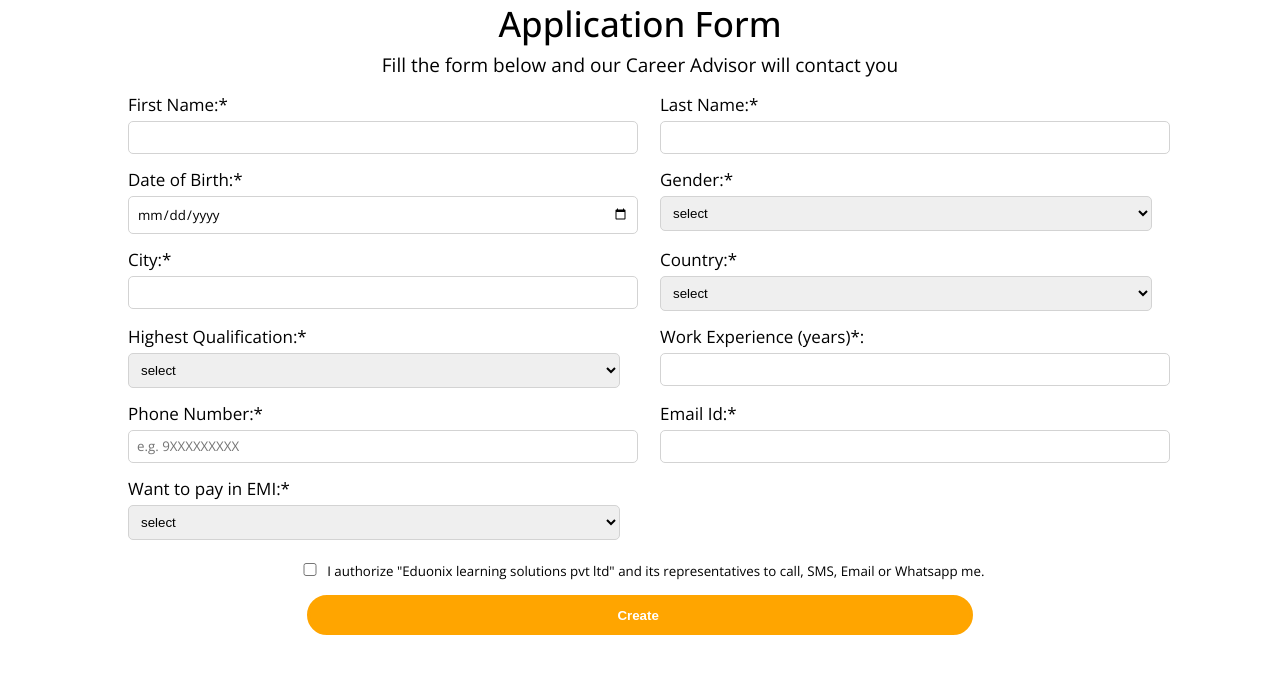
After one commit to M0GAMB0/Application_Form-with-phpMYSQL-connection, a PHP site: page /index.php in a window 1280 px wide. The commit adds this page. Shown: the top 674 px of the page. Run offline with PHP 8.4, Linux system fonts and the light colour scheme; data that the repository does not hold is empty.

Commit message:
Application Form with phpmysql connection

```diff
--- /dev/null
+++ b/connect.php
@@ -0,0 +1,10 @@
+<?php
+$conn = mysqli_connect('localhost','root','','task_1');
+if($conn){
+    // echo "Connection Succsssfull!!!";
+}
+else{
+    echo "Connection Failed".mysqli_connect_error();
+}
+
+?>
--- /dev/null
+++ b/index.php
@@ -0,0 +1,156 @@
+<?php
+include('connect.php');
+$query="SELECT * FROM users";
+$res=mysqli_query($conn,$query);
+if($res){
+  $users=mysqli_fetch_all($res, MYSQLI_ASSOC);
+}
+else{
+  echo "Table fetch failed";
+}
+?>
+<!DOCTYPE html>
+<html lang="en">
+  <head>
+    <meta charset="UTF-8" />
+    <meta name="viewport" content="width=device-width, initial-scale=1.0" />
+    <title>Task_1</title>
+    <link href="style.css" rel="stylesheet" />
+  </head>
+  <body>
+    <div class="header">Application Form</div>
+    <div class="sub-header">
+      Fill the form below and our Career Advisor will contact you
+    </div>
+    <form
+      action="target.php"
+      method="POST"
+      id="form-elements"
+      onsubmit="return onSubmit()"
+    >
+    <input type="hidden" name="user_id" id="userId" value="<?php echo isset($_GET['edit']) ? $users[$_GET['edit']]['id'] : '-1';?>">
+      <div class="inputs">
+        <label for="fname">First Name:*</label>
+        <input
+          type="text"
+          name="fname"
+          id="fname"
+          onkeyup="nameValidation(fname)"
+          value="<?php echo isset($_GET['edit'])?$users[$_GET['edit']]['firstName'] : '';?>"
+        />
+        <span  style="color:red"><?php if(isset($_GET['fnameerr'])){echo $_GET['fnameerr'];} ?></span>
+      </div>
+      <div class="inputs">
+        <label for="lname">Last Name:*</label>
+        <input
+          type="text"
+          name="lname"
+          id="lname"
+          onkeyup="nameValidation(lname)"
+          value="<?php echo isset($_GET['edit'])?$users[$_GET['edit']]['lastName']:'';?>"
+        />
+         <span  style="color:red"><?php if(isset($_GET['lnameerr'])){echo $_GET['lnameerr'];} ?></span>
+      </div>
+      <div class="inputs">
+        <label for="date">Date of Birth:*</label>
+        <input type="date" name="date" id="date" max="2012-12-31" min="1980-01-01" value="<?php echo isset($_GET['edit'])?$users[$_GET['edit']]['dob']:'';?>"/>
+         <span  style="color:red"><?php if(isset($_GET['doberr'])) {echo $_GET['doberr']; }?></span>
+      </div>
+      <div class="inputs">
+        <label for="gender">Gender:*</label>
+        <select id="gender" name="gender" value="<?php echo isset($_GET['edit'])?$users[$_GET['edit']]['gender']:'';?>">
+          <option disabled selected value="">select</option>
+          <option value="Male" <?php if(isset($_GET['edit']) && $users[$_GET['edit']]['gender']==='Male') echo 'selected'; ?>>Male</option>
+          <option value="Female" <?php if(isset($_GET['edit']) && $users[$_GET['edit']]['gender']==='Female') echo 'selected'; ?>>Female</option>
+        </select>
+         <span  style="color:red"><?php if(isset($_GET['gendererr'])){echo $_GET['gendererr'];} ?></span>
+      </div>
+      <div class="inputs">
+        <label for="city">City:*</label>
+
+        <input type="text" id="city" name="city"  onkeyup="nameValidation(city)" value="<?php echo isset($_GET['edit'])?$users[$_GET['edit']]['city']:'';?>"/>
+         <span  style="color:red"><?php if(isset($_GET['cityerr'])){echo $_GET['cityerr'];} ?></span>
+      </div>
+      <div class="inputs">
+        <label for="country">Country:*</label>
+
+        <select id="country"  name="country" value="<?php echo isset($_GET['edit'])?$users[$_GET['edit']]['country']:'';?>">
+          <option disabled selected value="">select</option>
+          <option value="India" <?php if(isset($_GET['edit']) && $users[$_GET['edit']]['country']==='India') echo 'selected'; ?>>India</option>
+          <option value="China"  <?php if(isset($_GET['edit']) && $users[$_GET['edit']]['country']==='China') echo 'selected'; ?>>China</option>
+          <option value="Taiwan"  <?php if(isset($_GET['edit']) && $users[$_GET['edit']]['country']==='Taiwan') echo 'selected'; ?>>Taiwan</option>
+          <option value="Japan"  <?php if(isset($_GET['edit']) && $users[$_GET['edit']]['country']==='Japan') echo 'selected'; ?>>Japan</option>
+          <option value="Nepal"  <?php if(isset($_GET['edit']) && $users[$_GET['edit']]['country']==='Nepal') echo 'selected'; ?>>Nepal</option>
+        </select>
+         <span  style="color:red"><?php if(isset($_GET['countryerr'])){echo $_GET['countryerr'];} ?></span>
+      </div>
+      <div class="inputs">
+        <label for="qualification">Highest Qualification:*</label>
+        <select id="qualification" name="qualification" value="<?php echo isset($_GET['edit'])?$users[$_GET['edit']]['qualification']:'';?>">
+          <option disabled selected value="">select</option>
+          <option value="Bachelor"  <?php if(isset($_GET['edit']) && $users[$_GET['edit']]['qualification']==='Bachelor') echo 'selected'; ?>>Bachelor's</option>
+          <option value="Masters"  <?php if(isset($_GET['edit']) && $users[$_GET['edit']]['qualification']==='Masters') echo 'selected'; ?>>Master's</option>
+          <option value="Diploma"  <?php if(isset($_GET['edit']) && $users[$_GET['edit']]['qualification']==='Diploma') echo 'selected'; ?>>Diploma</option>
+          <option value="Other"  <?php if(isset($_GET['edit']) && $users[$_GET['edit']]['qualification']==='Other') echo 'selected'; ?>>Other</option>
+        </select>
+         <span  style="color:red"><?php if(isset($_GET['qualificationerr'])){echo $_GET['qualificationerr'];} ?></span>
+      </div>
+      <div class="inputs">
+        <label for="exp">Work Experience (years)*:</label>
+        <input
+          class="abinput"
+          id="exp"
+          type="number"
+          name="exp"
+          onkeyup="expNumber()"
+          value="<?php echo isset($_GET['edit'])?$users[$_GET['edit']]['workExp']:'';?>"
+        />
+         <span  style="color:red"><?php if(isset($_GET['workExperr'])){echo $_GET['workExperr'];} ?></span>
+      </div>
+      <div class="inputs">
+        <label for="phone">Phone Number:*</label>
+        <input
+          name="phone"
+          type="tel"
+          id="phone"
+          placeholder="e.g. 9XXXXXXXXX"
+          onkeyup="phoneValidation()"
+          value="<?php echo isset($_GET['edit'])?$users[$_GET['edit']]['phNo']:'';?>"
+        />
+         <span  style="color:red"><?php if(isset($_GET['mobileerr'])){echo $_GET['mobileerr'];} ?></span>
+      </div>
+      <div class="inputs">
+        <label for="email">Email Id:*</label>
+        <input id="email" type="email" name="email" onkeyup="validateEmail()" value="<?php echo isset($_GET['edit'])?$users[$_GET['edit']]['emailID']:'';?>"/>
+        <span id="emailWarning" style="color:red"></span>
+        <span  style="color:red"><?php if(isset($_GET['emailerr'])){echo $_GET['emailerr'];} ?></span>
+      </div>
+      <div class="inputs">
+        <label for="emi">Want to pay in EMI:*</label>
+        <select id="emi" name="emi" value="<?php echo isset($_GET['edit'])?$users[$_GET['edit']]['emi']:'';?>">
+          <option disabled selected value="">select</option>
+          <option value="3"  <?php if(isset($_GET['edit']) && $users[$_GET['edit']]['emi']==='3') echo 'selected'; ?>>3 months</option>
+          <option value="6"  <?php if(isset($_GET['edit']) && $users[$_GET['edit']]['emi']==='6') echo 'selected'; ?>>6 months</option>
+          <option value="12"  <?php if(isset($_GET['edit']) && $users[$_GET['edit']]['emi']==='12') echo 'selected'; ?>>12 months</option>
+        </select>
+        <span  style="color:red"><?php if(isset($_GET['emierr'])){echo $_GET['emierr'];} ?></span>
+      </div>
+      <div class="inputs terms">
+        <input
+          type="checkbox"
+          id="tandc"
+          class="checkmark"
+          style="display: inline; width: 2%; padding: 2px"
+        />
+        <p style="font-size: smaller; display: inline">
+          I authorize "Eduonix learning solutions pvt ltd" and its
+          representatives to call, SMS, Email or Whatsapp me.
+        </p>
+      </div>
+      <div class="inputs subButton">
+        <input type="submit" value="<?php echo isset($_GET['edit']) ? 'Update' : 'Create'; ?> " name="submit" />
+      </div>
+    </form>
+    <script src="script.js"></script>
+  </body>
+</html>
--- a/style.css
+++ b/style.css
@@ -1,10 +1,10 @@
-@import url('https://fonts.googleapis.com/css2?family=Open+Sans:wght@300;400;500;600;700&display=swap');
+@import url("https://fonts.googleapis.com/css2?family=Open+Sans:wght@300;400;500;600;700&display=swap");
 head,
 body {
   margin: 0;
   padding: 0;
   height: 100%;
-    font-family: 'Open Sans', sans-serif;
+  font-family: "Open Sans", sans-serif;
 }
 .header {
   text-align: center;
@@ -24,59 +24,59 @@ form {
   grid-template-columns: repeat(2, 1fr);
   grid-column-gap: 40px;
 }
-input::placeholder{
-	font-family: 'Open Sans', sans-serif;
+input::placeholder {
+  font-family: "Open Sans", sans-serif;
 }
-input[type=date]{
-	font-family: 'Open Sans', sans-serif;
+input[type="date"] {
+  font-family: "Open Sans", sans-serif;
 }
 
-.inputs{
+.inputs {
   margin-bottom: 14px;
   /* border: 4px solid purple; */
 }
-label{
+label {
   display: block;
   margin-bottom: 5px;
   font-size: 17px;
   font-weight: 300;
 }
-input{
-    width:97%;
-    padding:7px;
+input {
+  width: 100%;
+  padding: 8px;
   border-style: solid;
-	border-width:1px;
-	border-color:lightgray;
-	border-radius:5px;
-}
-select{
-    width:100%;
-    padding:8px;
-	border:1px solid lightgray;
+  border-width: 1px;
+  border-color: lightgray;
   border-radius: 5px;
 }
-.terms{
+select {
+  width: 100%;
+  padding: 8px;
+  border: 1px solid lightgray;
+  border-radius: 5px;
+}
+.terms {
   grid-column-start: 1;
   grid-column-end: 3;
   text-align: center;
   margin-top: 5px;
 }
-input[type='checkbox'] {
-	cursor:pointer;
+input[type="checkbox"] {
+  cursor: pointer;
   accent-color: rgb(0, 123, 231);
 }
-.subButton{
+.subButton {
   grid-column-start: 1;
   grid-column-end: 3;
   /* border: 2px solid red; */
-	max-width:100%;
+  max-width: 100%;
   text-align: center;
 }
-input[type=submit]{
-	height:40px;
-	width:65%;
-	color:#fff;
-	cursor:pointer;
+input[type="submit"] {
+  height: 40px;
+  width: 65%;
+  color: #fff;
+  cursor: pointer;
   background-color: #ffa500;
   border-radius: 30px;
   font-weight: bold;
```
Also changed, not shown: index.html (deleted, +0 -96 lines), script.js (added, +135 -0 lines), target.php (added, +142 -0 lines), view.php (added, +86 -0 lines). Lines whose indentation alone changed are shown as unchanged.
